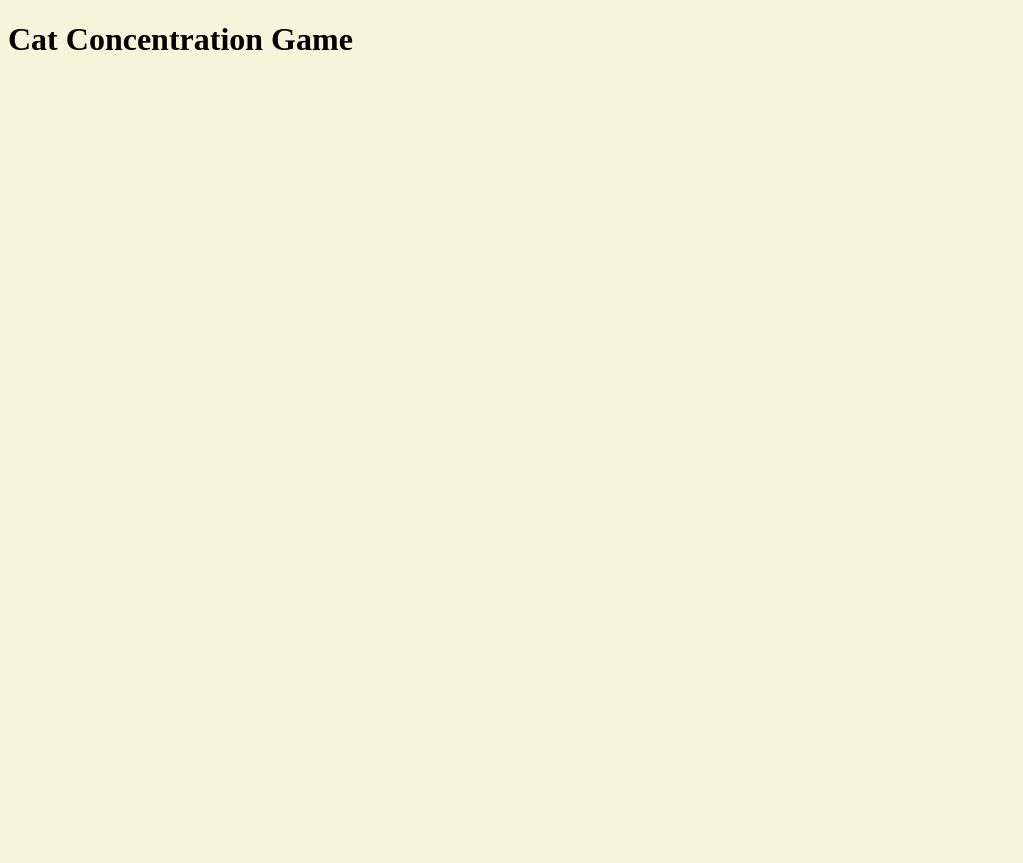
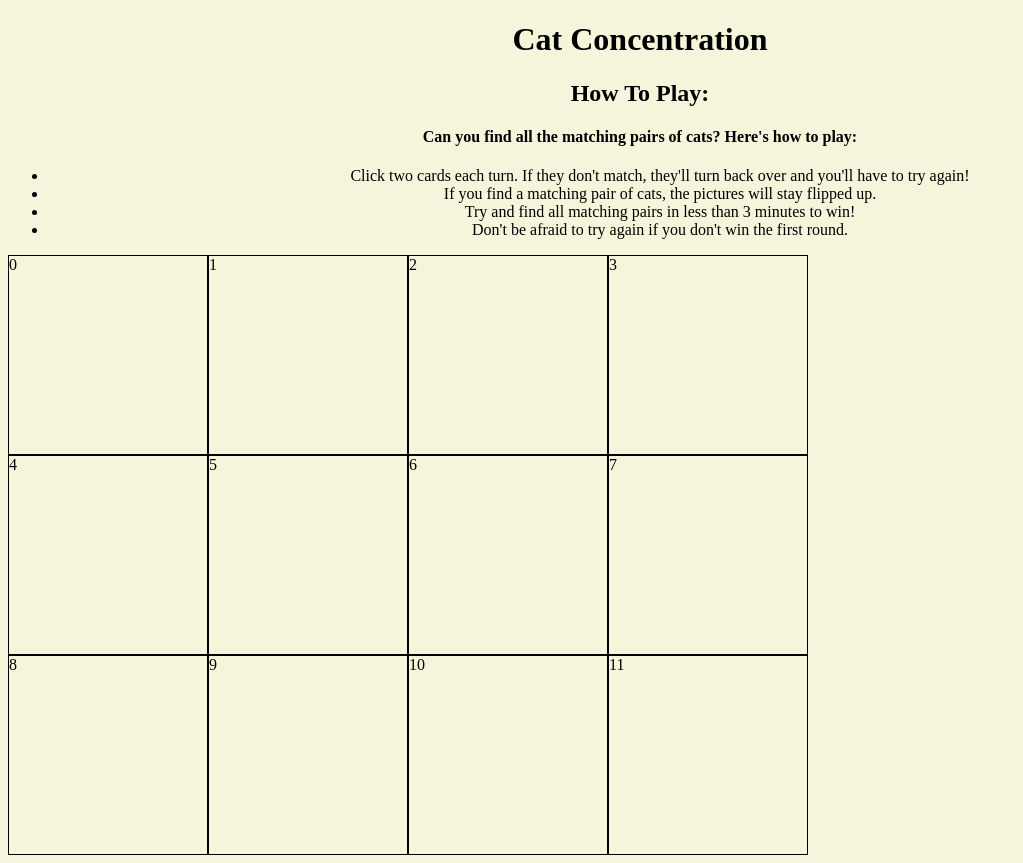
Before and after one commit to madeiramcqueen/project-1, a plain HTML site: page index.html in a window 1280 px wide. Shown: the whole page, without its empty margins (0-1023 px from the left). Before the commit the page ends 800 px from the top, so only its background shows below. Drawn offline with Linux system fonts and the light colour scheme.

Commit message:
Complete game-board and instructions

```diff
--- a/index.html
+++ b/index.html
@@ -1,14 +1,41 @@
 <!DOCTYPE html>
 <html lang="en">
+
 <head>
     <meta charset="UTF-8">
     <meta http-equiv="X-UA-Compatible" content="IE=edge">
     <meta name="viewport" content="width=>, initial-scale=1.0">
     <title>Cat Concentration</title>
-    <link rel="stylesheet" href = "styles.css">
+    <link rel="stylesheet" href="styles.css">
     <script defer src="main.js"></script>
 </head>
+
 <body>
-    <h1> Cat Concentration Game </h1>
+    <h1> Cat Concentration </h1>
+    <h2> How To Play: </h2>
+    <h4> Can you find all the matching pairs of cats? Here's how to play: </h4>
+        <ul>
+            <li> Click two cards each turn. If they don't match, they'll turn back over and you'll have to try again!
+            </li>
+            <li> If you find a matching pair of cats, the pictures will stay flipped up. </li>
+            <li> Try and find all matching pairs in less than 3 minutes to win! </li>
+            <li> Don't be afraid to try again if you don't win the first round. </li>
+        </ul>
+    </h3>
+    <div class="game-board">
+        <div class="card">0</div>
+        <div class="card">1</div>
+        <div class="card">2</div>
+        <div class="card">3</div>
+        <div class="card">4</div>
+        <div class="card">5</div>
+        <div class="card">6</div>
+        <div class="card">7</div>
+        <div class="card">8</div>
+        <div class="card">9</div>
+        <div class="card">10</div>
+        <div class="card">11</div>
+    </div>
 </body>
+
 </html>
--- a/styles.css
+++ b/styles.css
@@ -1,3 +1,20 @@
 body {
     background-color: beige;
 }
+
+h1,
+h2,
+h4,
+ul {
+    text-align: center;
+}
+
+.game-board {
+    display: grid;
+    grid-template-columns: 200px 200px 200px 200px;
+    grid-template-rows: 200px 200px 200px;
+}
+
+.card {
+    border: 1px solid black;
+}
```
Also changed, not shown: main.js (line endings or trailing spaces).
